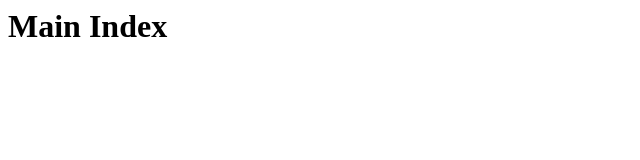
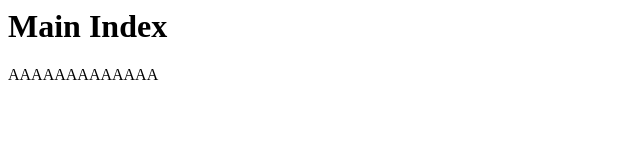
Before and after one commit to Kladex/TechUp-Kant, a plain HTML site: page index.html in a window 1280 px wide. Shown: the whole page, without its empty margins (0-640 px from the left). Drawn offline with Linux system fonts and the light colour scheme.

Commit message:
build: add index info

```diff
--- a/index.html
+++ b/index.html
@@ -1 +1,2 @@
 <h1>Main Index</h1>
+<p>AAAAAAAAAAAAA</p>
```
